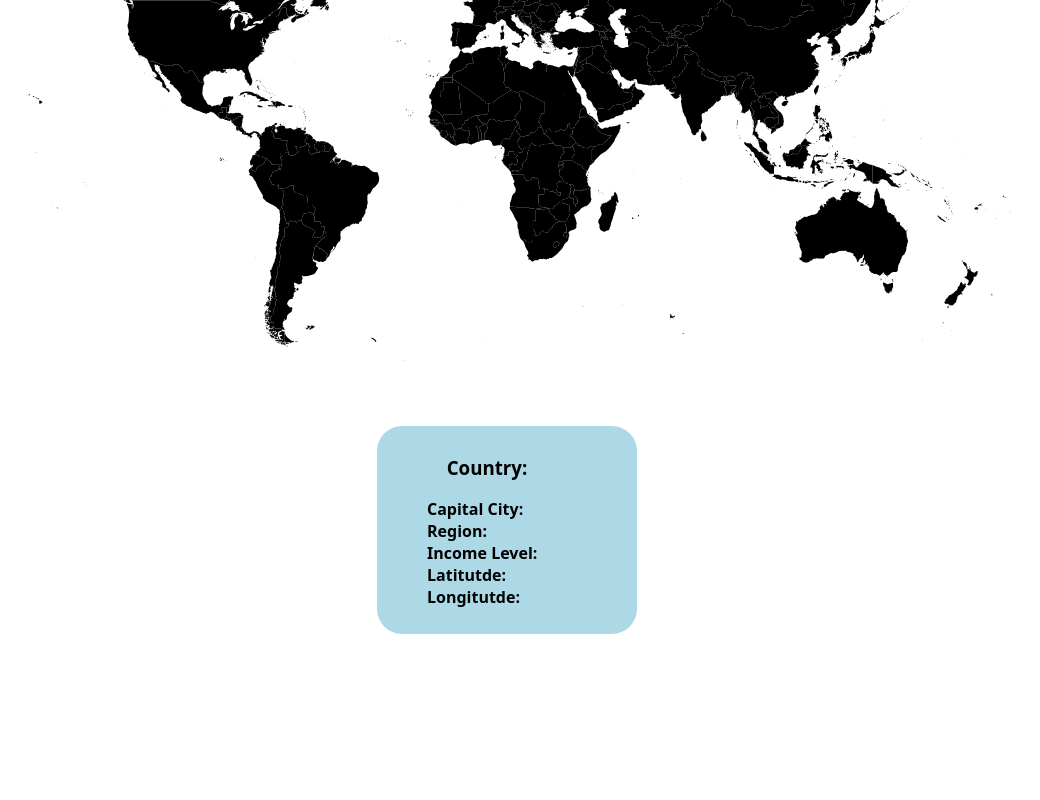
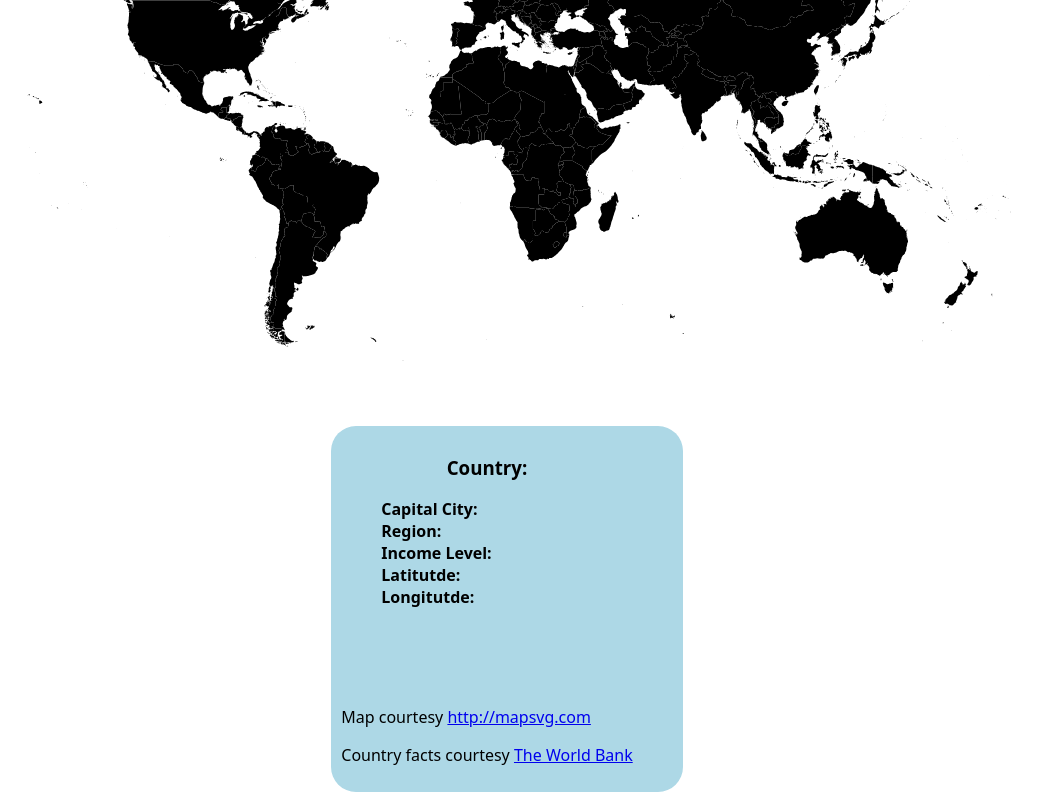
Before and after one commit to brittanyvl/D280-World-Map, an Angular app in the folder D280project/: page / in a window 1280 px wide. Shown: the part 373-1173 px from the top of the page, without its empty margins (133-1173 px from the left). Before the commit the page ends 1015 px from the top, so only its background shows below. Built offline with nearby package versions, Linux system fonts and the light colour scheme.

Commit message:
final css and credits

```diff
--- a/D280project/src/app/worldmap/worldmap.component.css
+++ b/D280project/src/app/worldmap/worldmap.component.css
@@ -44,3 +44,7 @@ li {
     text-align: left;
     list-style-type: none;
 }
+
+.alignleft {
+    text-align: left;
+}
--- a/D280project/src/app/worldmap/worldmap.component.html
+++ b/D280project/src/app/worldmap/worldmap.component.html
@@ -784,5 +784,11 @@
             <li><span>Latitutde:</span> {{info.countryLat}}</li>
             <li><span>Longitutde:</span> {{info.countryLong}}</li>
         </ul>
+        <br>
+        <br>
+        <br>
+        <p class="alignleft">Map courtesy <a href="http://mapsvg.com" target="_blank">http://mapsvg.com</a></p>
+        <p class="alignleft">Country facts courtesy <a href="https://www.worldbank.org/en/home" target="_blank">The
+                World Bank</a></p>
     </div>
 </div>
```
